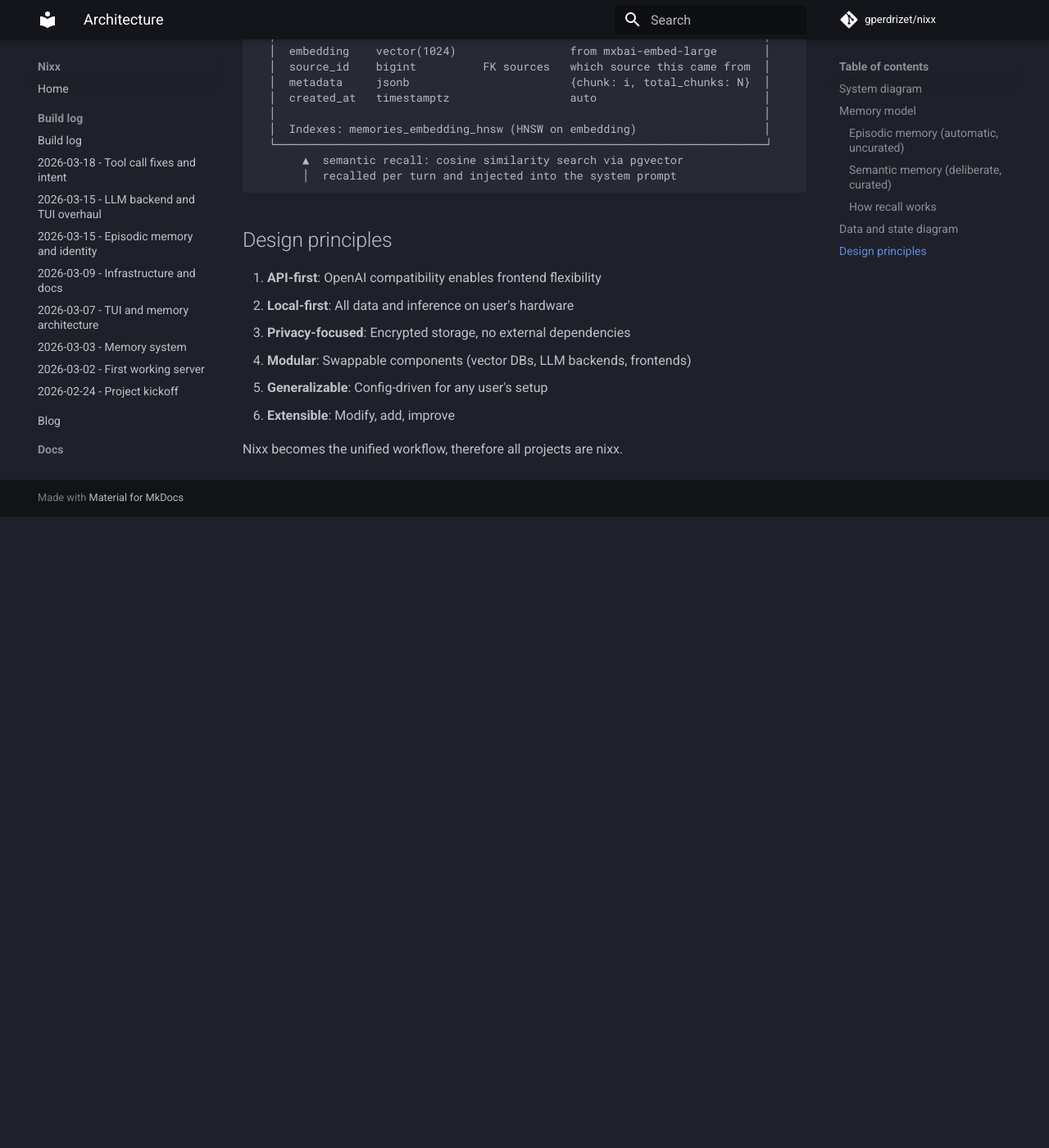
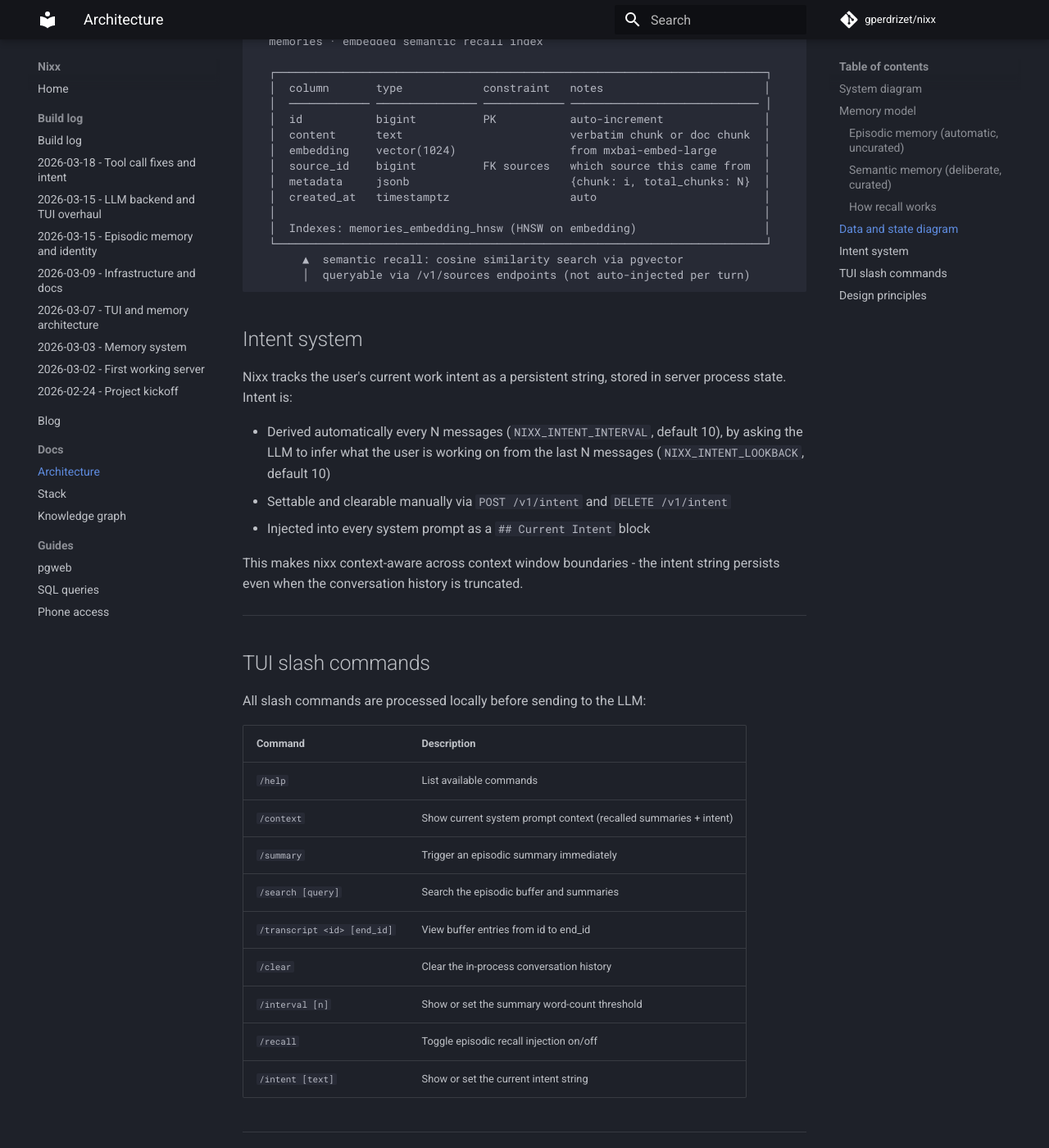
Before and after one commit to gperdrizet/nixx, an MkDocs documentation site: the page built from docs/architecture.md, in a window 1280 px wide and 1400 px high, scrolled down 4814 px. Shown: the whole window at 82% size. Built offline with MkDocs 1.6.1 and Material for MkDocs 9.7.7, drawn with Linux system fonts in a browser that asks for light colours; comment, search, counter and statistics services are not loaded; before the commit the page ends 5444 px from its top, so only the background shows below that; some of the changed text lies outside the part shown.

Commit message:
docs: audit and update architecture.md for accuracy
- Remove endpoints the TUI no longer calls (/v1/sources)
- Add all missing TUI-called endpoints (episodic/config, intent)
- Add missing server routes (episodic/config, episodic/summaries,
  all /v1/intent endpoints)
- Remove nonexistent POST /v1/completions from server diagram
- Add ToolRegistry component to server diagram with its 6 tools
- Fix episodic trigger: word count threshold, not message count
- Fix recall mechanism: searches summaries (episodic), not memories (semantic)
- Fix data flow: system message includes intent block
- Fix design principles: remove unimplemented encrypted storage claim
- Fix buffer diagram: remove /skip reference, use correct trigger wording
- Fix semantic memory note: not auto-injected per turn
- Add intent system section
- Add TUI slash commands section

````diff
--- a/docs/architecture.md
+++ b/docs/architecture.md
@@ -14,33 +14,38 @@
                 └───────────────────┬─────────────────────┘
                                     │  POST /v1/chat/completions  (HTTP + SSE)
                                     │  GET  /v1/debug/context
-                                    │  GET  /v1/sources
-                                    │  GET  /v1/sources/{id}
-                                    │  GET  /v1/sources/{id}/content
                                     │  GET  /v1/buffer/session
                                     │  POST /v1/buffer/clear
                                     │  GET  /v1/episodic/status
+                                    │  POST /v1/episodic/config
                                     │  POST /v1/episodic/summary
                                     │  POST /v1/episodic/search
                                     │  GET  /v1/episodic/transcript
+                                    │  GET  /v1/intent
+                                    │  POST /v1/intent
                                     ▼
 ┌─────────────────────────────────────────────────────────────────────┐
 │  nixx serve · Python · Uvicorn + FastAPI                            │
 │                                                                     │
 │  ┌───────────────────────────┐    ┌──────────────────────────────┐  │
 │  │ POST /v1/chat/completions │    │ prompts.py                   │  │
-│  │ POST /v1/completions      │    │ SYSTEM_PROMPT                │  │
+│  │ POST /v1/ingest           │    │ SYSTEM_PROMPT                │  │
 │  │ POST /v1/sources          │───▶│                              │  │
-│  │ POST /v1/ingest           │    └──────────────────────────────┘  │
-│  │ GET  /v1/sources          │                                      │
+│  │ GET  /v1/sources          │    └──────────────────────────────┘  │
 │  │ GET  /v1/sources/{id}     │                                      │
-│  │ GET  /v1/sources/{id}/... │                                      │
-│  │ GET  /v1/buffer/session   │                                      │
-│  │ POST /v1/buffer/clear     │                                      │
-│  │ GET  /v1/episodic/status  │                                      │
-│  │ POST /v1/episodic/summary │                                      │
-│  │ POST /v1/episodic/search  │                                      │
+│  │ GET  /v1/sources/{id}/... │    ┌──────────────────────────────┐  │
+│  │ GET  /v1/buffer/session   │    │ ToolRegistry                 │  │
+│  │ POST /v1/buffer/clear     │    │ read_file · write_file       │  │
+│  │ GET  /v1/episodic/status  │    │ list_dir · delete_file       │  │
+│  │ POST /v1/episodic/config  │    │ search_transcript            │  │
+│  │ POST /v1/episodic/summary │    │ view_transcript              │  │
+│  │ POST /v1/episodic/search  │    └──────────────────────────────┘  │
 │  │ GET  /v1/episodic/trans.. │                                      │
+│  │ GET  /v1/episodic/summ..  │                                      │
+│  │ GET  /v1/intent           │                                      │
+│  │ POST /v1/intent           │                                      │
+│  │ DELETE /v1/intent         │                                      │
+│  │ POST /v1/intent/derive    │                                      │
 │  │ GET  /v1/debug/context    │                                      │
 │  │ GET  /health              │                                      │
 │  └─────────────┬─────────────┘                                      │
@@ -96,10 +101,10 @@
   windows. For "what have we discussed about memory systems" style queries where you have
   a topic but not exact words.
 
-Episodic memory is automatic. Every message goes into the buffer. Every N user messages
-(configurable via `NIXX_SUMMARY_INTERVAL`, default 10), nixx prompts for tags, generates
-a summary with entity extraction, embeds it, and stores it. The user can defer the prompt
-with `/skip` or trigger one manually with `/summary`.
+Episodic memory is automatic. Every message goes into the buffer. When the amount of
+unsummarized buffer content reaches N words (configurable via `NIXX_SUMMARY_INTERVAL`,
+default 1000), nixx prompts for tags, generates a summary with entity extraction, embeds
+it, and stores it. The user can trigger a summary manually at any time with `/summary`.
 
 ### Semantic memory (deliberate, curated)
 
@@ -118,9 +123,10 @@
 
 On each chat turn, the server:
 1. Embeds the user's latest message
-2. Searches `memories` (semantic) by cosine similarity
-3. Formats relevant hits as context injected into the system prompt
-4. Sends the augmented prompt + conversation history to the LLM
+2. Searches `summaries` (episodic) by cosine similarity, filtering hits below a 0.4 threshold
+3. Formats relevant summaries as a context block injected into the system prompt
+4. Appends the current intent block (if set) to the system prompt
+5. Sends the augmented prompt + conversation history to the LLM
 
 Episodic search (`/search` in the TUI) queries both the buffer (full-text) and summaries
 (vector) and returns combined results.
@@ -148,7 +154,7 @@
                                ▼
   assembled by server per turn
   ┌──────────────────────────────────────────────────────────────────┐
-  │  system  ── SYSTEM_PROMPT + recalled memory bullets              │
+  │  system  ── SYSTEM_PROMPT + ## Current Intent + recalled summaries│
   │  user    ── turn 1                                               │
   │  asst.   ── turn 1 response                                      │
   │  ...                                                             │
@@ -181,10 +187,10 @@
   │  Indexes: buffer_tsv_gin (GIN on tsv)                                   │
   └────────────────────────────────────┬────────────────────────────────────┘
                                        │
-              every N user messages     │  LLM summarizes + extracts entities
-              nixx prompts for tags     │  summary is embedded via mxbai-embed-large
-              user can /skip or         │  tags provided by user
-              trigger with /summary     │
+              when unsummarized word    │  LLM summarizes + extracts entities
+              count reaches N words     │  summary is embedded via mxbai-embed-large
+              (NIXX_SUMMARY_INTERVAL)   │  tags provided by user
+              or /summary at any time   │
                                        ▼
   summaries · embedded episodic summaries
 
@@ -242,14 +248,48 @@
   │  Indexes: memories_embedding_hnsw (HNSW on embedding)                   │
   └─────────────────────────────────────────────────────────────────────────┘
        ▲  semantic recall: cosine similarity search via pgvector
-       │  recalled per turn and injected into the system prompt
+       │  queryable via /v1/sources endpoints (not auto-injected per turn)
 ```
+
+## Intent system
+
+Nixx tracks the user's current work intent as a persistent string, stored in server
+process state. Intent is:
+
+- Derived automatically every N messages (`NIXX_INTENT_INTERVAL`, default 10), by asking
+  the LLM to infer what the user is working on from the last N messages
+  (`NIXX_INTENT_LOOKBACK`, default 10)
+- Settable and clearable manually via `POST /v1/intent` and `DELETE /v1/intent`
+- Injected into every system prompt as a `## Current Intent` block
+
+This makes nixx context-aware across context window boundaries - the intent string
+persists even when the conversation history is truncated.
+
+---
+
+## TUI slash commands
+
+All slash commands are processed locally before sending to the LLM:
+
+| Command | Description |
+|---------|--------------|
+| `/help` | List available commands |
+| `/context` | Show current system prompt context (recalled summaries + intent) |
+| `/summary` | Trigger an episodic summary immediately |
+| `/search [query]` | Search the episodic buffer and summaries |
+| `/transcript <id> [end_id]` | View buffer entries from id to end_id |
+| `/clear` | Clear the in-process conversation history |
+| `/interval [n]` | Show or set the summary word-count threshold |
+| `/recall` | Toggle episodic recall injection on/off |
+| `/intent [text]` | Show or set the current intent string |
+
+---
 
 ## Design principles
 
 1. **API-first**: OpenAI compatibility enables frontend flexibility
 2. **Local-first**: All data and inference on user's hardware
-3. **Privacy-focused**: Encrypted storage, no external dependencies
+3. **Privacy-focused**: No external dependencies, all data stays on your hardware
 4. **Modular**: Swappable components (vector DBs, LLM backends, frontends)
 5. **Generalizable**: Config-driven for any user's setup
 6. **Extensible**: Modify, add, improve
````
